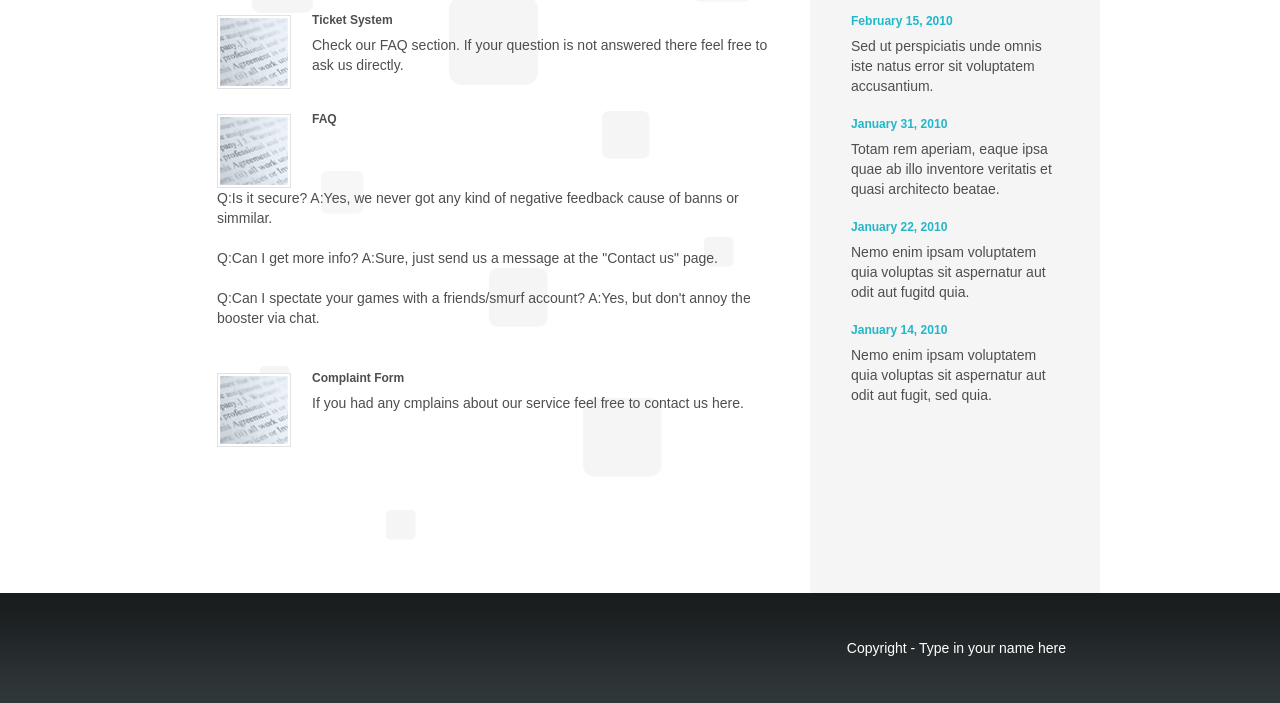
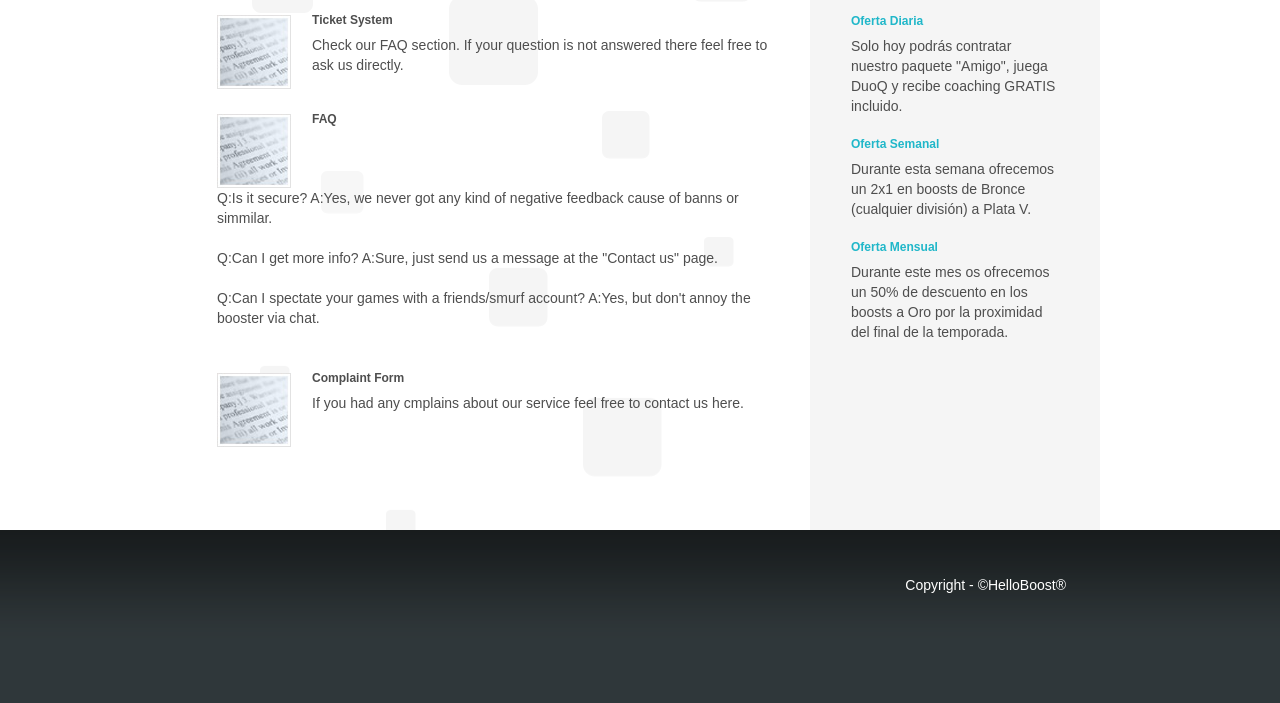
Before and after one commit to helloboost/helloboost.github.io, a plain HTML site: page support.html in a window 1280 px wide. Shown: the part 571-1274 px from the top of the page. After the commit the page ends 1211 px from the top, so only its background shows below. Drawn offline with Linux system fonts and the light colour scheme.

Commit message:
Textos update

```diff
--- a/support.html
+++ b/support.html
@@ -63,10 +63,9 @@
                                 </div>
                                 <div class="col-2">
                                     <ul>
-                                        <li><strong><a href="#">February 15, 2010</a></strong>Sed ut perspiciatis unde omnis iste natus error sit voluptatem accusantium.</li>
-                                        <li><strong><a href="#">January 31, 2010</a></strong>Totam rem aperiam, eaque ipsa quae ab illo inventore veritatis et quasi architecto beatae.</li>
-                                        <li><strong><a href="#">January 22, 2010</a></strong>Nemo enim ipsam voluptatem quia voluptas sit aspernatur aut odit aut fugitd quia.</li>
-                                        <li><strong><a href="#">January 14, 2010</a></strong>Nemo enim ipsam voluptatem quia voluptas sit aspernatur aut odit aut fugit, sed quia.</li>
+                                        <li><strong><a href="#">Oferta Diaria</a></strong>Solo hoy podrás contratar nuestro paquete "Amigo", juega DuoQ y recibe coaching GRATIS incluido.</li>
+                                                                                            <li><strong><a href="#">Oferta Semanal</a></strong>Durante esta semana ofrecemos un 2x1 en boosts de Bronce (cualquier división) a Plata V.</li>
+                                                                                            <li><strong><a href="#">Oferta Mensual</a></strong>Durante este mes os ofrecemos un 50% de descuento en los boosts a Oro por la proximidad del final de la temporada.</li>
                                     </ul>
                                 </div>
                             </div>
@@ -75,7 +74,7 @@
                     <!-- FOOTER -->
                     <div id="footer">
                         <div class="indent">
-                            <div class="fright">Copyright - Type in your name here</div>
+                            <div class="fright">Copyright - ©HelloBoost®</div>
                         </div>
                     </div>
                 </div>
```
